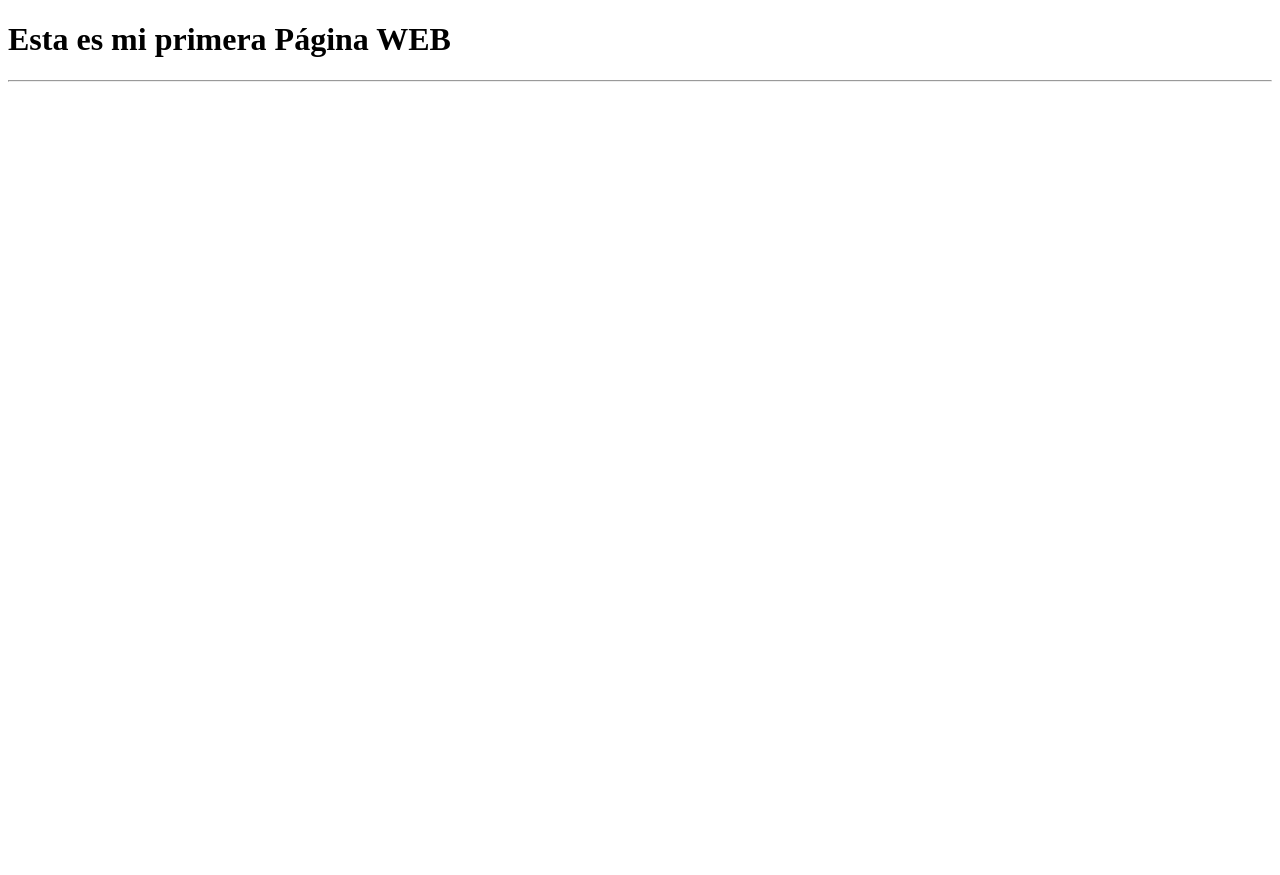
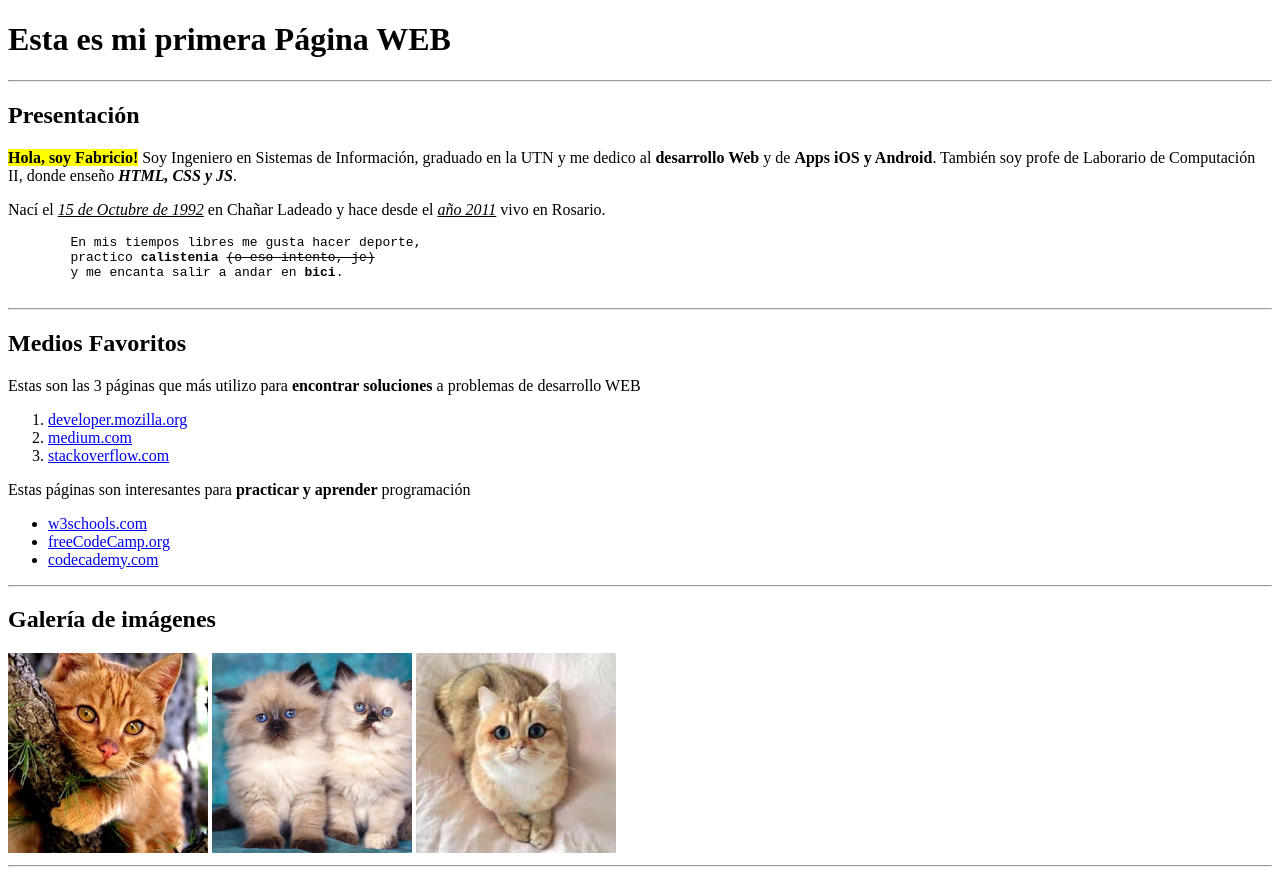
Before and after one commit to fgarcia5/utn-labcomII-practices, a plain HTML site: page U02P01/index.html in a window 1280 px wide. Before the commit the page ends 800 px from the top, so only its background shows below. Drawn offline with Linux system fonts and the light colour scheme.

Commit message:
U02P01 resolución completa

```diff
--- a/U02P01/index.html
+++ b/U02P01/index.html
@@ -7,7 +7,55 @@
     <title>Mi primera página WEB</title>
 </head>
 <body>
+    <!-- TÍTULO PRINCIPAL -->
     <h1>Esta es mi primera Página WEB</h1>
     <hr>
+    <!-- INICIO SECCIÓN #1 -->
+    <h2>Presentación</h2>
+    <p><mark><strong>Hola, soy Fabricio!</strong></mark> Soy Ingeniero en Sistemas de Información, graduado en la UTN y me dedico al <strong>desarrollo Web</strong> y de <strong>Apps iOS y Android</strong>. También soy profe de Laborario de Computación II, donde enseño <b><i>HTML, CSS y JS</i></b>.</p>
+    <p>Nací el <i><u>15 de Octubre de 1992</u></i> en Chañar Ladeado y hace desde el <i><u>año 2011</u></i> vivo en Rosario.</p>
+    <pre>
+        En mis tiempos libres me gusta hacer deporte,
+        practico <b>calistenia</b> <del>(o eso intento, je)</del>
+        y me encanta salir a andar en <b>bici</b>.
+    </pre>
+    <hr />
+    <!-- FIN SECCIÓN #1 -->
+
+    <!-- INICIO SECCIÓN #2 -->
+    <h2>Medios Favoritos</h2>
+    <p>Estas son las 3 páginas que más utilizo para <b>encontrar soluciones</b> a problemas de desarrollo WEB</p>
+    <ol>
+        <li>
+            <a href="https://developer.mozilla.org/">developer.mozilla.org</a>
+        </li>
+        <li>
+            <a href="https://medium.com/">medium.com</a>
+        </li>
+        <li>
+            <a href="https://stackoverflow.com/">stackoverflow.com</a>
+        </li>
+    </ol>
+    <p>Estas páginas son interesantes para <b>practicar y aprender</b> programación</p>
+    <ul>
+        <li>
+            <a href="https://www.w3schools.com/">w3schools.com</a>
+        </li>
+        <li>
+            <a href="https://freecodecamp.org/">freeCodeCamp.org</a>
+        </li>
+        <li>
+            <a href="https://www.codecademy.com/">codecademy.com</a>
+        </li>
+    </ul>
+    <hr />
+    <!-- FIN SECCIÓN #2 -->
+    <!-- INICIO SECCIÓN #3 -->
+    <h2>Galería de imágenes</h2>
+    <img src="img/cat-1.jpg" alt="Gato arriba de un arbol" title="Gato arriba de un arbol" width="200">
+    <img src="img/cat-2.jpeg" alt="Dos gatitos" title="Dos gatitos"width="200">
+    <img src="img/cat-3.jpg" alt="Otro gato más" title="Otro gato más" width="200">
+    <hr />
+    <!-- FIN SECCIÓN #3 -->
 </body>
 </html>
```
Also changed, not shown: U02P01/img/cat-1.jpg (added), U02P01/img/cat-2.jpeg (added), U02P01/img/cat-3.jpg (added).
